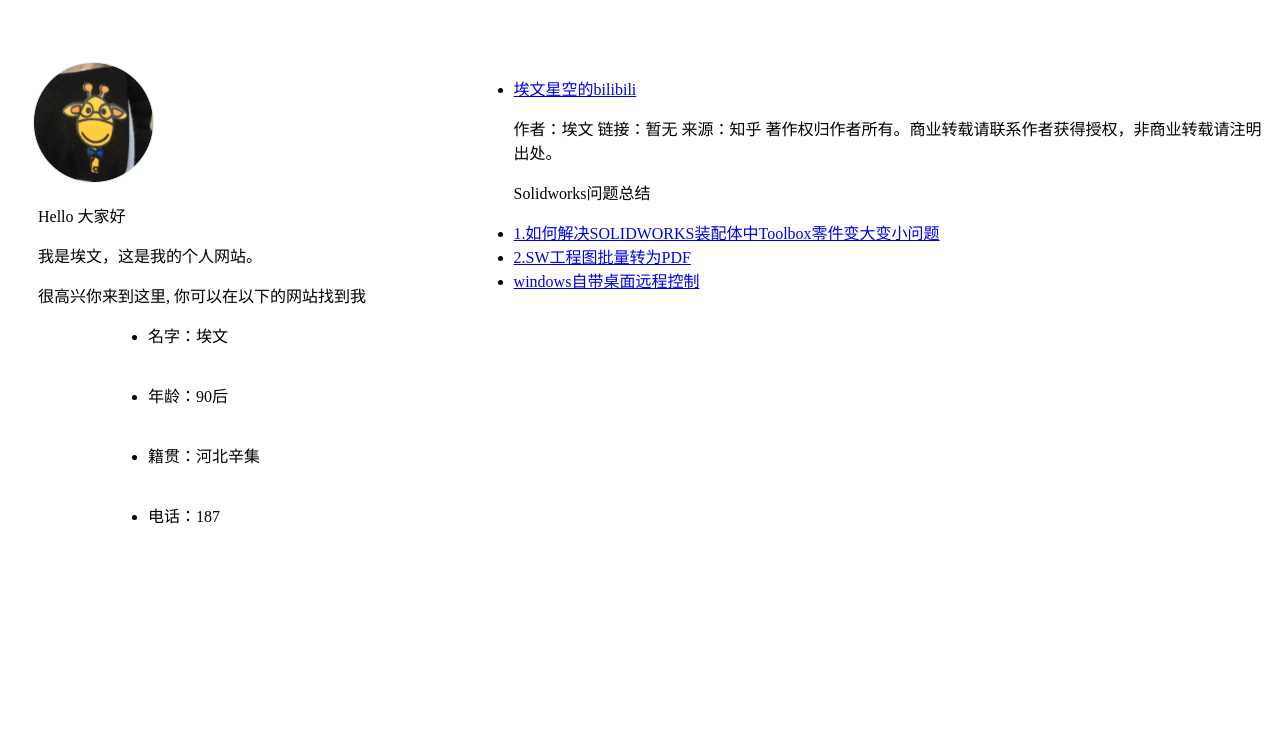
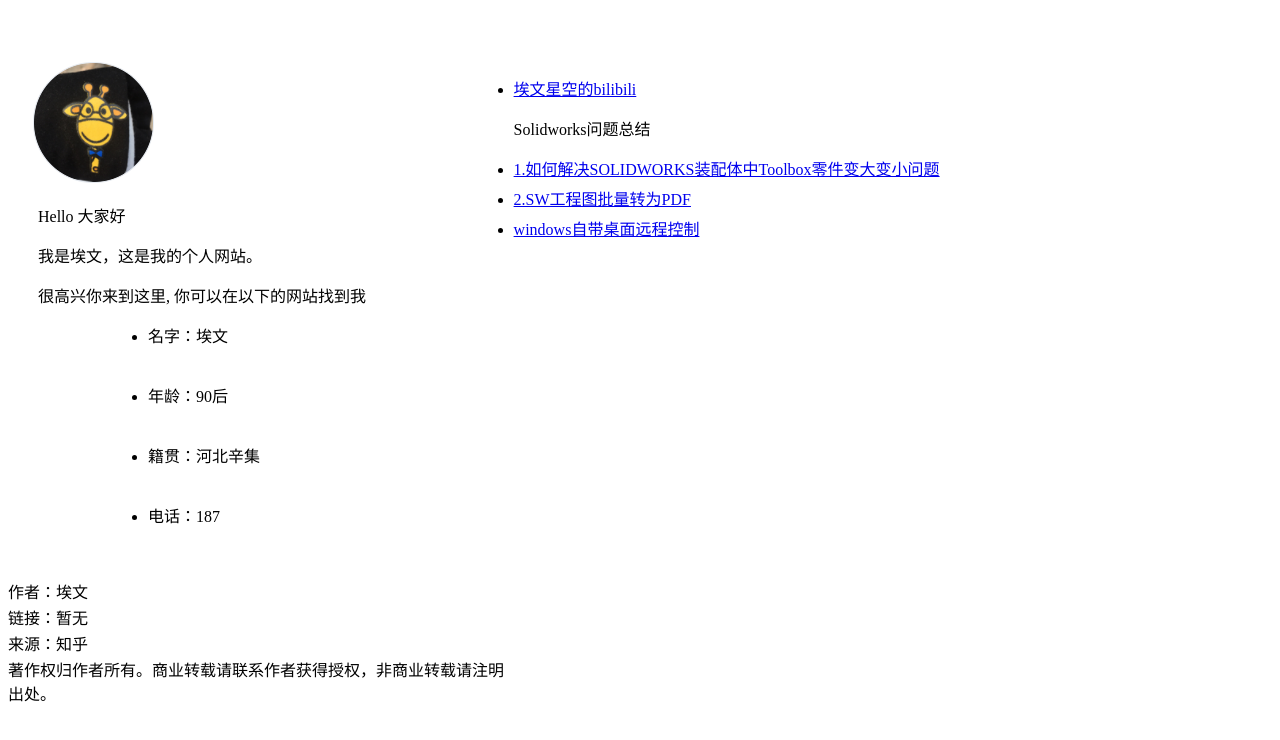
Before and after one commit to Avon-Sky/Avon-Sky.github.io, a plain HTML site: page index.html in a window 1280 px wide. Shown: the part 48-788 px from the top of the page. Drawn offline with Linux system fonts and the light colour scheme.

Commit message:
Update index.html

```diff
--- a/index.html
+++ b/index.html
@@ -13,6 +13,11 @@
 				<li style="height: 60px;">籍贯：河北辛集</li>
 				<li style="height: 60px;">电话：187</li>
 			</ul>
+	<p style="height:10px;">作者：埃文</p>
+	<p style="height:10px;">链接：暂无</p>
+	<p style="height:10px;">来源：知乎</p>
+	<p style="height:10px;">著作权归作者所有。商业转载请联系作者获得授权，非商业转载请注明出处。</p>
+
 </div>
 
 
@@ -21,21 +26,16 @@
   <li> <a target="_blank" href="https://space.bilibili.com/30763746">埃文星空的bilibili</a> </li>
 </ul>
 
-作者：埃文
-链接：暂无
-来源：知乎
-著作权归作者所有。商业转载请联系作者获得授权，非商业转载请注明出处。
-
 <p>Solidworks问题总结</p>
 
 <ul>
-  <li> <a target="_blank" href="http://fans.solidworks.com.cn/forum.php?mod=viewthread&tid=66397&highlight=toolbox%E9%9B%B6%E4%BB%B6%E5%8F%98%E5%A4%A7%E5%8F%98%E5%B0%8F" >
+  <li style="height: 30px;"> <a target="_blank" href="http://fans.solidworks.com.cn/forum.php?mod=viewthread&tid=66397&highlight=toolbox%E9%9B%B6%E4%BB%B6%E5%8F%98%E5%A4%A7%E5%8F%98%E5%B0%8F" >
         1.如何解决SOLIDWORKS装配体中Toolbox零件变大变小问题</a> </li>
 
-  <li> <a target="_blank" href="https://jingyan.baidu.com/article/1e5468f95e5554484961b73c.html">
+  <li style="height: 30px;"> <a target="_blank" href="https://jingyan.baidu.com/article/1e5468f95e5554484961b73c.html">
         2.SW工程图批量转为PDF</a></li>
 
-  <li> <a target="_blank" href="https://blog.csdn.net/GBStyle/article/details/83047887">
+  <li style="height: 30px;"> <a target="_blank" href="https://blog.csdn.net/GBStyle/article/details/83047887">
     windows自带桌面远程控制</a></li>
 
 </ul>
```
